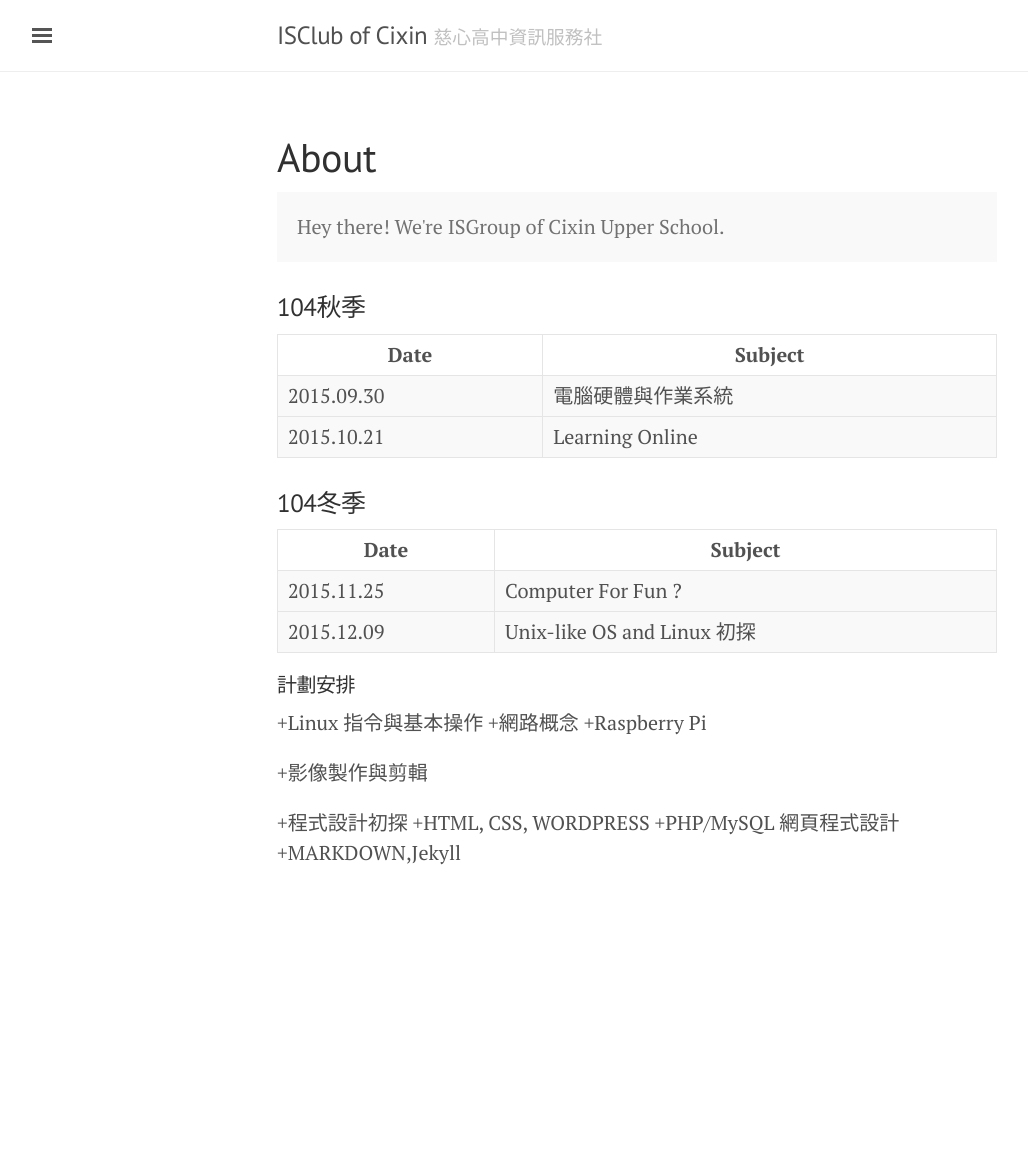
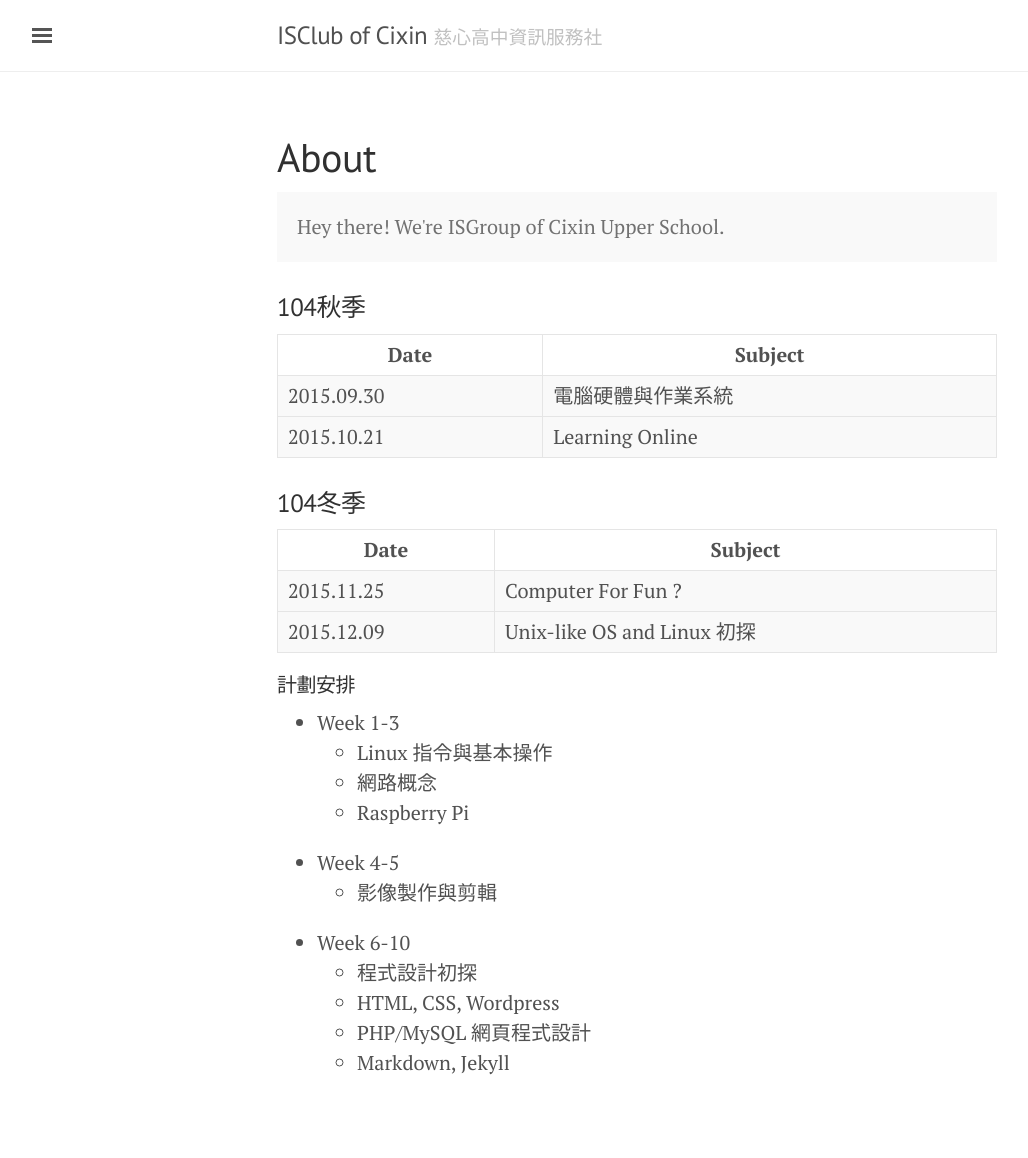
Before and after one commit to iscixin/iscixinclub, a Jekyll site: the page built from about.md, in a window 1280 px wide. Shown: the whole page, without its empty margins (3-1031 px from the left). Built offline with Jekyll 4.4.1, drawn with Linux system fonts in a browser that asks for light colours; before the commit the page ends 948 px from its top, so only the background shows below that.

Commit message:
modify about page

```diff
--- a/about.md
+++ b/about.md
@@ -55,13 +55,14 @@ title: About
 
 #### 計劃安排
 
-+Linux 指令與基本操作
-+網路概念
-+Raspberry Pi
-
-+影像製作與剪輯
-
-+程式設計初探
-+HTML, CSS, WORDPRESS
-+PHP/MySQL 網頁程式設計
-+MARKDOWN,Jekyll
++ Week 1-3
+	- Linux 指令與基本操作
+	- 網路概念
+	- Raspberry Pi
++ Week 4-5
+	- 影像製作與剪輯
++ Week 6-10
+	- 程式設計初探
+	- HTML, CSS, Wordpress
+	- PHP/MySQL 網頁程式設計
+	- Markdown, Jekyll
```
